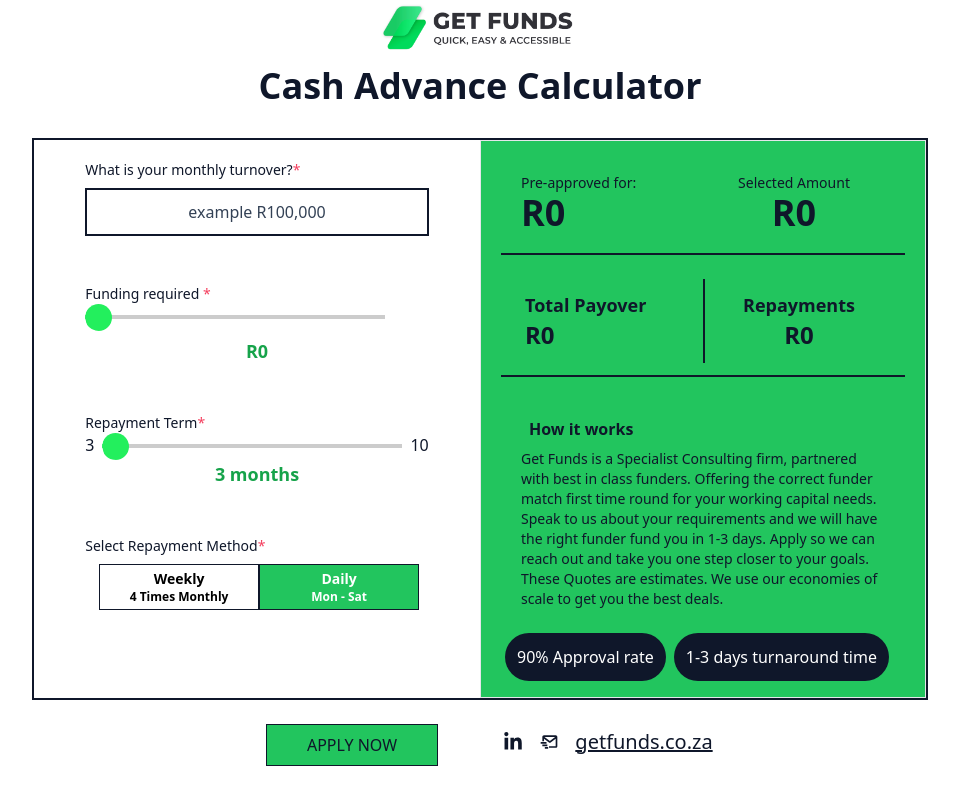
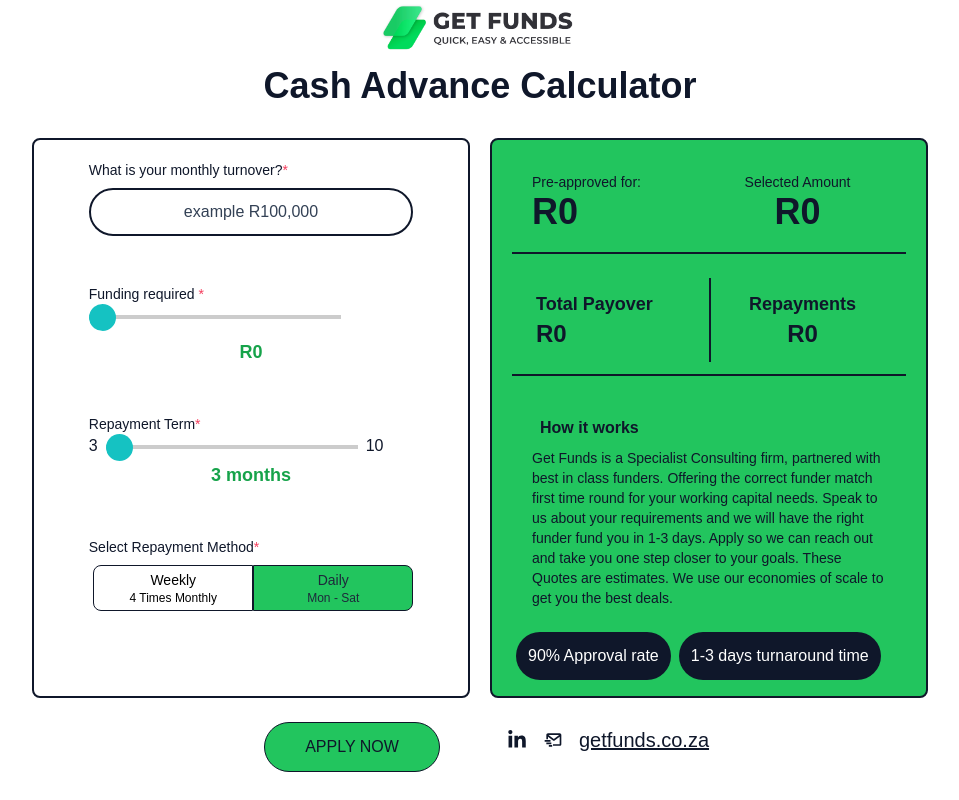
Before and after one commit to grahamusai/getfunds, a Next.js app: page / in a window 1280 px wide. Shown: the whole page, without its empty margins (160-1119 px from the left). Built offline with nearby package versions, Linux system fonts and the light colour scheme.

Commit message:
Updated ui

```diff
--- a/src/app/components/switcher.tsx
+++ b/src/app/components/switcher.tsx
@@ -5,7 +5,7 @@
   const { setFrequency } = useGlobalState();
 
   return (
-    <div className="flex flex-row items-center justify-center pt-2">
+    <div className="flex flex-row items-center justify-center pt-2 ">
       <span className="text-center mt-5">&nbsp;</span>
       <button
         disabled={toggle}
@@ -15,9 +15,9 @@
         }}
         className={` font-bold py-1 w-40 ${
           toggle
-            ? "bg-green-500 text-white"
+            ? "bg-green-500 text-slate-800"
             : "bg-white bg-opacity-40 text-black "
-        } border border-slate-900 border-1`}
+        } border border-slate-900 border-1 rounded-l-lg`}
       >
         <p className=" text-sm">Weekly</p>
         <p className=" text-xs">4 Times Monthly</p>
@@ -31,8 +31,8 @@
         className={` font-bold py-1 w-40 ${
           toggle
             ? "bg-white bg-opacity-40 text-black "
-            : "bg-green-500 text-white"
-        } border border-slate-900 border-1`}
+            : "bg-green-500 text-slate-800"
+        } border border-slate-900 border-1 rounded-r-lg`}
       >
         <p className=" text-sm">Daily</p>
         <p className=" text-xs">Mon - Sat</p>
--- a/src/app/globals.css
+++ b/src/app/globals.css
@@ -2,9 +2,15 @@
 @tailwind components;
 @tailwind utilities;
 
-/* * {
-  outline: red 1px solid;
-} */
+@import url('https://fonts.googleapis.com/css2?family=EB+Garamond:ital,wght@0,400..800;1,400..800&family=Gruppo&display=swap');
+
+
+
+* {
+  font-family: "Gruppo", sans-serif;
+  font-weight: 400;
+  font-style: normal;
+}
 
 @layer base {
   input[type="number"]::-webkit-inner-spin-button,
@@ -13,20 +19,54 @@
     margin: 0;
   }
 }
+/* .partners {
+  background: url(public/images/joburg.jpg);
+} */
+
 /* === range theme and appearance === */
 input[type="range"] {
   font-size: 1.5rem;
-  width: 12.5em;
+  width: 10.5em;
 }
 
 input[type="range"] {
-  color: rgb(35, 239, 93);
+  color: rgb(21, 194, 194);
   --thumb-height: 1.125em;
   --track-height: 0.125em;
   --track-color: rgba(0, 0, 0, 0.2);
   --brightness-hover: 180%;
   --brightness-down: 80%;
   --clip-edges: 0.125em;
+}
+
+.glowing-border {
+  border: 2px solid #05b534;
+  box-shadow: 0 0 10px #05b534, 0 0 20px #05b534, 0 0 30px #05b534; /* Adjust colors and sizes as needed */
+}
+
+#myRange {
+  -webkit-appearance: none;  /* Removes default browser styling */
+  width: 100%;  /* Adjust width as needed */
+  outline: none;  /* Removes outline on focus */
+  border-radius: 10px;  /* Rounded corners for track */
+}
+
+#myRange::-webkit-slider-thumb {
+  -webkit-appearance: none;  /* Removes default browser styling */
+  appearance: none;  /* Standard for non-webkit browsers */
+
+  background: green;  /* Knob color */
+  border-radius: 50%;  /* Creates a circular knob */
+  cursor: pointer;  /* Shows grab cursor on hover */
+}
+
+#myRange::-moz-range-thumb {
+  appearance: none;  /* For mozilla browsers */
+  width: 20px;
+  height: 20px;
+  background: black;
+  border-radius: 50%;
+  cursor: pointer;
 }
 
 input[type="range"].win10-thumb {
@@ -38,17 +78,13 @@
 }
 
 @media (prefers-color-scheme: dark) {
-  html {
-    background-color: #000;
-  }
 
-  html::before {
-    background: radial-gradient(circle at center, #101112, #000);
-  }
+
+
 
   input[type="range"] {
-    color: #44ab3b;
-    --track-color: rgba(255, 255, 255, 0.1);
+    color: green;
+    --track-color: rgba(0, 0, 0, 0.1);
   }
 
   input[type="range"].win10-thumb {
@@ -202,6 +238,74 @@
   font-size: 16px;
 }
 
-.active {
-  /* Add styles for the active state */
+
+.glow-point {
+  position: absolute;
+  box-shadow: 0rem 0rem 1.2rem 0.6rem rgb(var(--glow-rgb));
+  pointer-events: none;
 }
+
+.star {
+  position: absolute;
+  z-index: 2;
+  color: white;
+  font-size: 1rem;
+  animation-duration: 1500ms;
+  animation-fill-mode: forwards;
+  pointer-events: none;
+}
+
+@keyframes fall-1 {
+  0% {
+    transform: translate(0px, 0px) rotateX(45deg) rotateY(30deg) rotateZ(0deg) scale(0.25);
+    opacity: 0;
+  }
+
+  5% {
+    transform: translate(10px, -10px) rotateX(45deg) rotateY(30deg) rotateZ(0deg) scale(1);
+    opacity: 1;
+  }
+
+  100% {
+    transform: translate(25px, 200px) rotateX(180deg) rotateY(270deg) rotateZ(90deg) scale(1);
+    opacity: 0;
+  }
+}
+
+@keyframes fall-2 {
+  0% {
+    transform: translate(0px, 0px) rotateX(-20deg) rotateY(10deg) scale(0.25);
+    opacity: 0;
+  }
+
+  10% {
+    transform: translate(-10px, -5px) rotateX(-20deg) rotateY(10deg) scale(1);
+    opacity: 1;
+  }
+
+  100% {
+    transform: translate(-10px, 160px) rotateX(-90deg) rotateY(45deg) scale(0.25);
+    opacity: 0;
+  }
+}
+
+@keyframes fall-3 {
+  0% {
+    transform: translate(0px, 0px) rotateX(0deg) rotateY(45deg) scale(0.5);
+    opacity: 0;
+  }
+
+  15% {
+    transform: translate(7px, 5px) rotateX(0deg) rotateY(45deg) scale(1);
+    opacity: 1;
+  }
+
+  100% {
+    transform: translate(20px, 120px) rotateX(-180deg) rotateY(-90deg) scale(0.5);
+    opacity: 0;
+  }
+}
+
+ul{
+  text-decoration: dotted;
+}
--- a/src/app/layout.tsx
+++ b/src/app/layout.tsx
@@ -10,6 +10,7 @@
 export const metadata: Metadata = {
   title: "Get Funds",
   description: "Quick, Easy & Affordable",
+
 };
 
 export default function RootLayout({
@@ -20,6 +21,7 @@
   return (
     <>
     <html lang="en">
+
       <body className="bg-white">{children}</body>
     </html>
     <Analytics />
--- a/src/app/page.tsx
+++ b/src/app/page.tsx
@@ -118,14 +118,14 @@
               width={200}
             />
           </div>
-          <h1 className="text-center font-extrabold text-4xl mt-3">
+          <h1 className="text-center font-bold text-4xl mt-3">
             Cash Advance Calculator
           </h1>
-          <div className="mx-auto bg-white mt-8 border-2 border-slate-900">
-            <div className="flex flex-col sm:flex-row ">
+          <div className="mx-auto bg-white mt-8   rounded-lg">
+            <div className="flex flex-col gap-5 sm:flex-row ">
               {/* First Column */}
 
-              <div className="w-full sm:w-1/2 bg-white mx-auto flex justify-center  p-5">
+              <div className="w-full sm:w-1/2 bg-white mx-auto border-2 border-slate-900 flex justify-center rounded-lg p-5">
                 <div>
                   <div className="mb-12">
                     <h1 className="text-sm">
@@ -139,7 +139,7 @@
                       max={15000000}
                       min={50000}
                       placeholder="example R100,000"
-                      className=" border-2 w-full text-center border-slate-900 px-5 py-2 mt-2 bg-transparent placeholder-slate-700 focus:outline-none focus:ring-2 focus:ring-slate-700 focus:shadow-2xl focus:border-transparent duration-100"
+                      className=" border-2 w-full text-center border-slate-900 px-5 py-2 mt-2 bg-transparent placeholder-slate-700 focus:outline-none rounded-full focus:ring-2 focus:ring-slate-700 focus:shadow-2xl focus:border-transparent duration-100"
                       onChange={(e) => {
                         setTurnOver(parseInt(e.target.value));
                         setNeededAmount(maxAmount ) + '0';
@@ -222,7 +222,7 @@
                 </div>
               </div>
               {/* Second Column */}
-              <div className="w-full sm:w-1/2 hidden sm:block border text-slate-900 bg-green-500 px-5 py-3">
+              <div className="w-full sm:w-1/2 hidden sm:block border-2 border-slate-900 text-slate-900 rounded-lg bg-green-500 px-5 py-3">
                 <div className="border-slate-900 border-b-2 p-5 flex flex-col sm:flex-row">
                   <div className=" w-full sm:w-1/2">
                     <h1 className="text-sm">Pre-approved for:</h1>
@@ -319,7 +319,7 @@
               <div className="w-full sm:w-1/2 flex gap-5 justify-center py-3">
                 <Link href="/application">
                   <button
-                    className="border border-slate-900 border-1 bg-green-500 mt-0 md:mt-3 px-10 py-2 text-slate-900 flex items-center justify-center"
+                    className="border rounded-full border-slate-900 border-1 bg-green-500 mt-0 md:mt-3 px-10 py-3 text-slate-900 flex items-center justify-center"
                     type="button"
                   >
                     APPLY NOW
```
